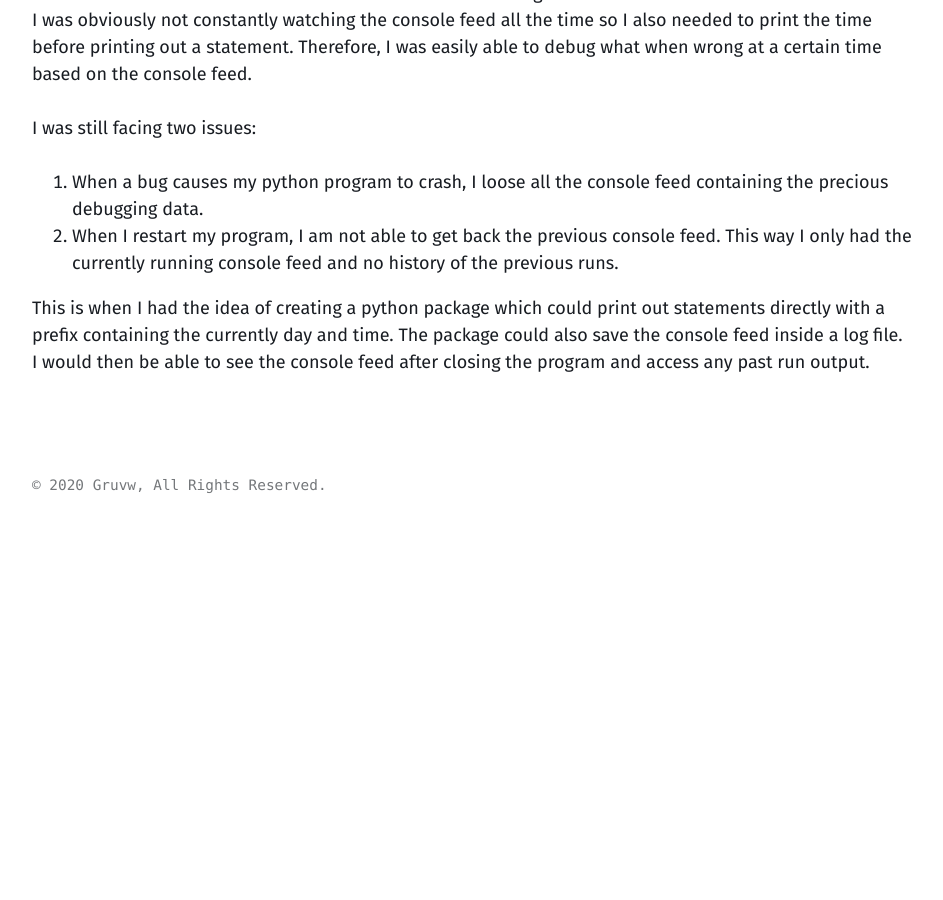
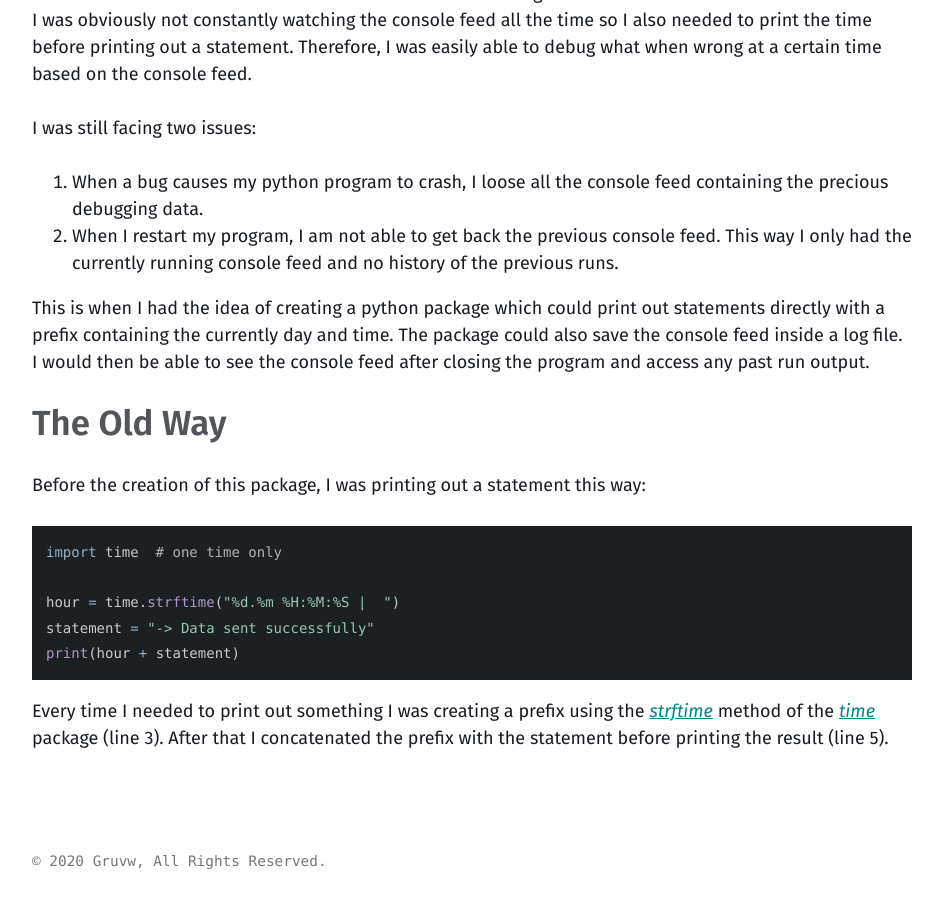
Before and after one commit to gruvw/portfolio, a Jekyll site: the page built from _posts/2020-04-10-creating-a-python-package.md, in a window 1280 px wide and 900 px high, scrolled down 1279 px. Shown: the whole window, without its empty margins (40-983 px from the left). Built offline with Jekyll 4.4.1, drawn with Linux system fonts in a browser that asks for light colours; before the commit the page ends 1803 px from its top, so only the background shows below that.

Commit message:
Wrote the old way

````diff
--- a/_posts/2020-04-10-creating-a-python-package.md
+++ b/_posts/2020-04-10-creating-a-python-package.md
@@ -26,3 +26,18 @@ I was still facing two issues:
 2. When I restart my program, I am not able to get back the previous console feed. This way I only had the currently running console feed and no history of the previous runs.
 
 This is when I had the idea of creating a python package which could print out statements directly with a prefix containing the currently day and time. The package could also save the console feed inside a log file. I would then be able to see the console feed after closing the program and access any past run output.
+
+## The Old Way
+
+Before the creation of this package, I was printing out a statement this way:
+
+```python
+import time  # one time only
+
+hour = time.strftime("%d.%m %H:%M:%S |  ")
+statement = "-> Data sent successfully"
+print(hour + statement)
+```
+
+Every time I needed to print out something I was creating a prefix using the [_strftime_](https://docs.python.org/fr/3/library/time.html#time.strftime) method of the [_time_](https://docs.python.org/fr/3/library/time.html) package (line 3).
+After that I concatenated the prefix with the statement before printing the result (line 5).
````
